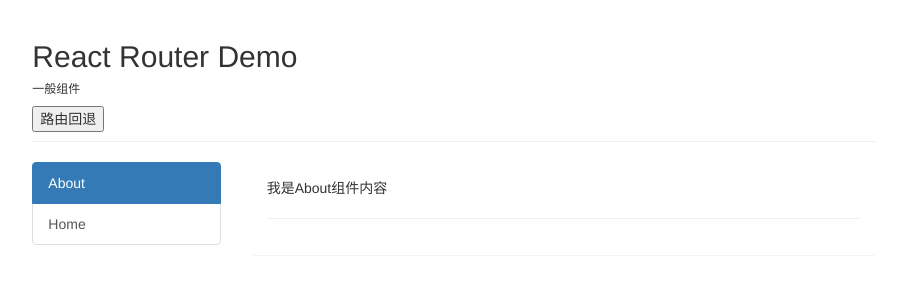
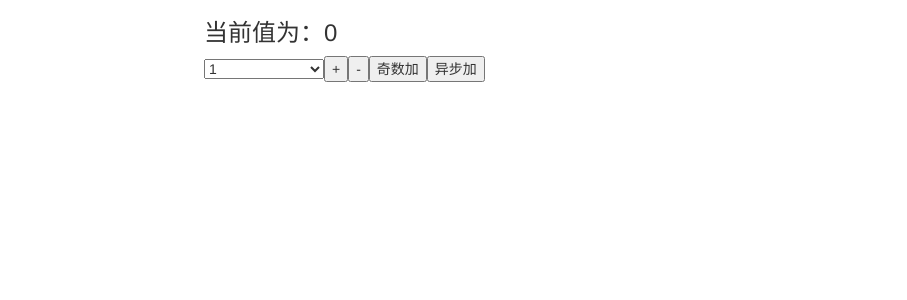
Before and after one commit to Mrshihe/react-demo, a React (Create React App) app: page / in a window 1280 px wide. Before the commit this address led to /about. Shown: the top 300 px of the page, without its empty margins (186-1093 px from the left). Built offline with nearby package versions, Linux system fonts and the light colour scheme.

Commit message:
redux mini

```diff
--- /dev/null
+++ b/src/ReduxMiniDemo/index.jsx
@@ -0,0 +1,51 @@
+import React, { Component } from 'react'
+// 引入store，获取redux中存储的状态
+import store from './redux/store'
+
+export default class App extends Component {
+  increment = () => {
+    // 通知reducer更新state
+    store.dispatch({type:'increment',data:this.selectEl.value*1})
+  }
+  decrement = () => {
+    store.dispatch({type:'decrement',data:this.selectEl.value*1})
+  }
+  incrementIfOdd = () =>{
+    const { value } = this.selectEl
+    const count = store.getState()
+    if(count%2 != 0){
+      store.dispatch({type:'increment',data:this.selectEl.value*1})
+    }
+  }
+  incrementAsync = () =>{
+    const { value } = this.selectEl
+    const count = store.getState()
+    setTimeout(()=>{
+      store.dispatch({type:'increment',data:this.selectEl.value*1})
+    },1000)
+  }
+  render() {
+    return (
+      <div style={{width:'500px',margin:'0 auto'}}>
+        <h3>当前值为：{ store.getState() }</h3>
+        <select style={{width:'120px'}} ref={ el => this.selectEl = el }>
+          <option value="1">1</option>
+          <option value="2">2</option>
+          <option value="3">3</option>
+          <option value="4">4</option>
+        </select>
+        <button onClick={ this.increment }>+</button>
+        <button onClick={ this.decrement }>-</button>
+        <button onClick={ this.incrementIfOdd }>奇数加</button>
+        <button onClick={ this.incrementAsync }>异步加</button>
+      </div>
+    )
+  }
+  componentDidMount(){
+    // 监测redux中的状态变化
+    store.subscribe(()=>{
+      // 利用调用setState,触发render更新
+      this.setState({})
+    })
+  }
+}
--- /dev/null
+++ b/src/ReduxMiniDemo/redux/count_reducers.jsx
@@ -0,0 +1,20 @@
+/*
+接收两个参数 previousState(之前状态) / action(动作状态) 返回一个新 state
+必须为一个纯函数
+*/
+
+// 定义一个初始化的state
+const initState = 0
+
+export default (prevState=initState, action) => {
+  const { type, data } = action;
+  // 根据type决定如何处理数据
+  switch(type){
+    case 'increment':
+      return prevState + data
+    case 'decrement':
+      return prevState - data
+    default:
+      return prevState
+  }
+}
--- /dev/null
+++ b/src/ReduxMiniDemo/redux/store.jsx
@@ -0,0 +1,6 @@
+// 引入createStore 用于创建store对象
+import { createStore } from 'redux';
+// 引入reducer
+import countReducer from './count_reducers'
+
+export default createStore(countReducer)
--- a/src/index.js
+++ b/src/index.js
@@ -11,7 +11,10 @@ import './style.js';
 //import App from './GitSearchDemo/index'
 
 //RouterDemo case
-import App from './RouterDemo/index'
+// import App from './RouterDemo/index'
+
+//ReduxDemo case
+import App from './ReduxMiniDemo'
 
 ReactDOM.render(
   <App />,
```
Also changed, not shown: src/ReduxMiniDemo/test.jsx (added, +48 -0 lines).
